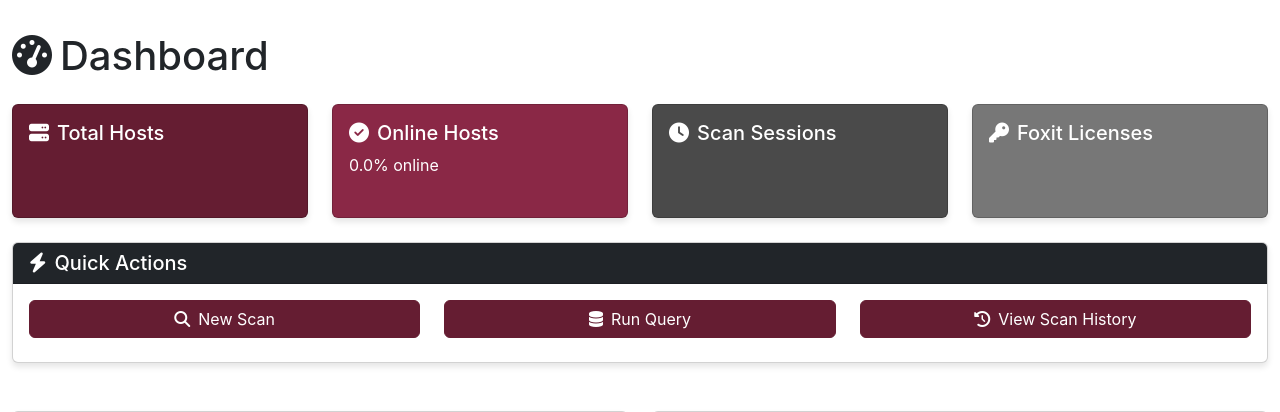
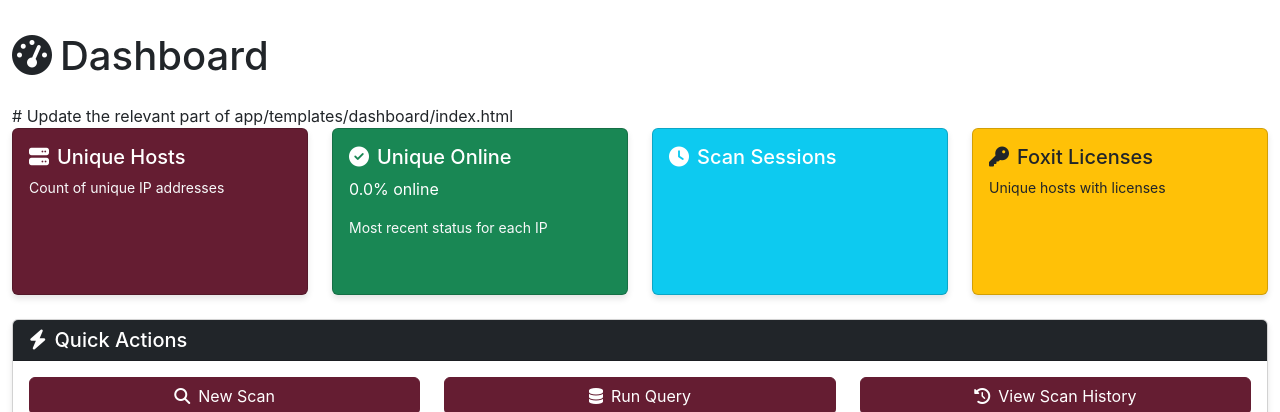
Before and after one commit to chris41g/bearcat, a Flask app: template app/templates/dashboard/index.html in a window 1280 px wide. Shown: the part 66-478 px from the top of the page. Run offline with Flask 3, Linux system fonts and the light colour scheme; the template is opened without the code that fills it, so the values that code supplies are empty; parts of the project's set-up code (start-up, migrations or seed data) failed here and were passed over; some libraries are stand-ins or nearby versions.

Commit message:
change host cards

```diff
--- a/app/templates/dashboard/index.html
+++ b/app/templates/dashboard/index.html
@@ -9,27 +9,31 @@
 {% block content %}
 <h1 class="mb-4"><i class="fas fa-tachometer-alt me-2"></i>Dashboard</h1>
 
-<!-- Status Cards with Maroon and Gray Shades -->
+# Update the relevant part of app/templates/dashboard/index.html
+
+<!-- Status Cards -->
 <div class="row mb-4">
     <div class="col-md-3">
-        <div class="card h-100" style="background-color: #651D32; color: white;">
+        <div class="card bg-primary text-white h-100">
             <div class="card-body">
-                <h5 class="card-title"><i class="fas fa-server me-2"></i>Total Hosts</h5>
+                <h5 class="card-title"><i class="fas fa-server me-2"></i>Unique Hosts</h5>
                 <h2 class="display-4" id="totalHosts">{{ stats.total_hosts }}</h2>
+                <p class="small text-light">Count of unique IP addresses</p>
             </div>
         </div>
     </div>
     <div class="col-md-3">
-        <div class="card h-100" style="background-color: #8A2846; color: white;">
+        <div class="card bg-success text-white h-100">
             <div class="card-body">
-                <h5 class="card-title"><i class="fas fa-check-circle me-2"></i>Online Hosts</h5>
+                <h5 class="card-title"><i class="fas fa-check-circle me-2"></i>Unique Online</h5>
                 <h2 class="display-4" id="onlineHosts">{{ stats.online_hosts }}</h2>
                 <p class="card-text" id="onlinePercentage">{{ "%.1f"|format(stats.online_percentage) }}% online</p>
+                <p class="small text-light">Most recent status for each IP</p>
             </div>
         </div>
     </div>
     <div class="col-md-3">
-        <div class="card h-100" style="background-color: #4A4A4A; color: white;">
+        <div class="card bg-info text-white h-100">
             <div class="card-body">
                 <h5 class="card-title"><i class="fas fa-clock me-2"></i>Scan Sessions</h5>
                 <h2 class="display-4">{{ stats.scan_sessions }}</h2>
@@ -37,10 +41,11 @@
         </div>
     </div>
     <div class="col-md-3">
-        <div class="card h-100" style="background-color: #777777; color: white;">
+        <div class="card bg-warning text-dark h-100">
             <div class="card-body">
                 <h5 class="card-title"><i class="fas fa-key me-2"></i>Foxit Licenses</h5>
                 <h2 class="display-4">{{ stats.foxit_license_count }}</h2>
+                <p class="small text-dark">Unique hosts with licenses</p>
             </div>
         </div>
     </div>
```
Also changed, not shown: app/routes/dashboard.py (+60 -18 lines), config.py (+4 -4 lines).
